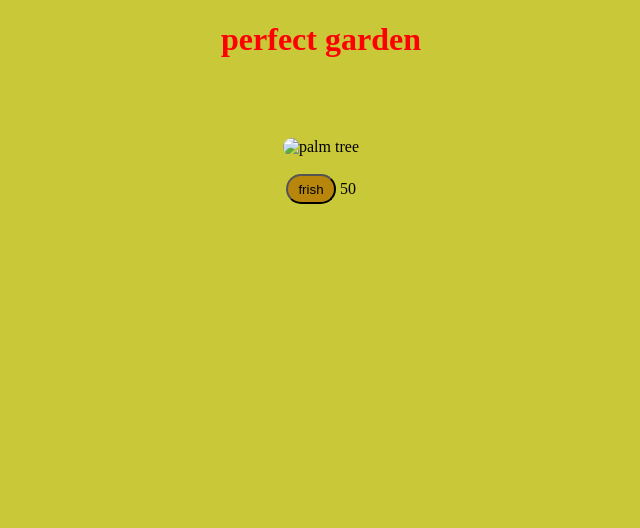
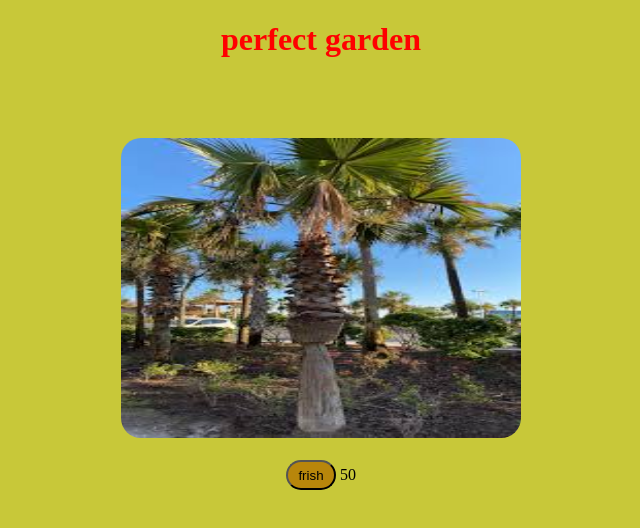
Before and after one commit to zaid3342/web-project-palm-tree, a plain HTML site: page index.html in a window 1280 px wide. Shown: the whole page, without its empty margins (319-959 px from the left). Drawn offline with Linux system fonts and the light colour scheme.

Commit message:
Update index.html

```diff
--- a/index.html
+++ b/index.html
@@ -35,7 +35,7 @@
 <body  class="body-style">
     <h1 class="h1-style">perfect garden</h1>
     <div class="div-style">
-  <img src="images (1).jpeg" alt="palm tree" width="400" height="300" class="picture">
+  <img src="images-tree.jpeg" alt="palm tree" width="400" height="300" class="picture">
   <br><br>
   <button onclick="increaseNumber()" class="button-style">frish</button>
   <span id="numberDisplay">100</span>
```
